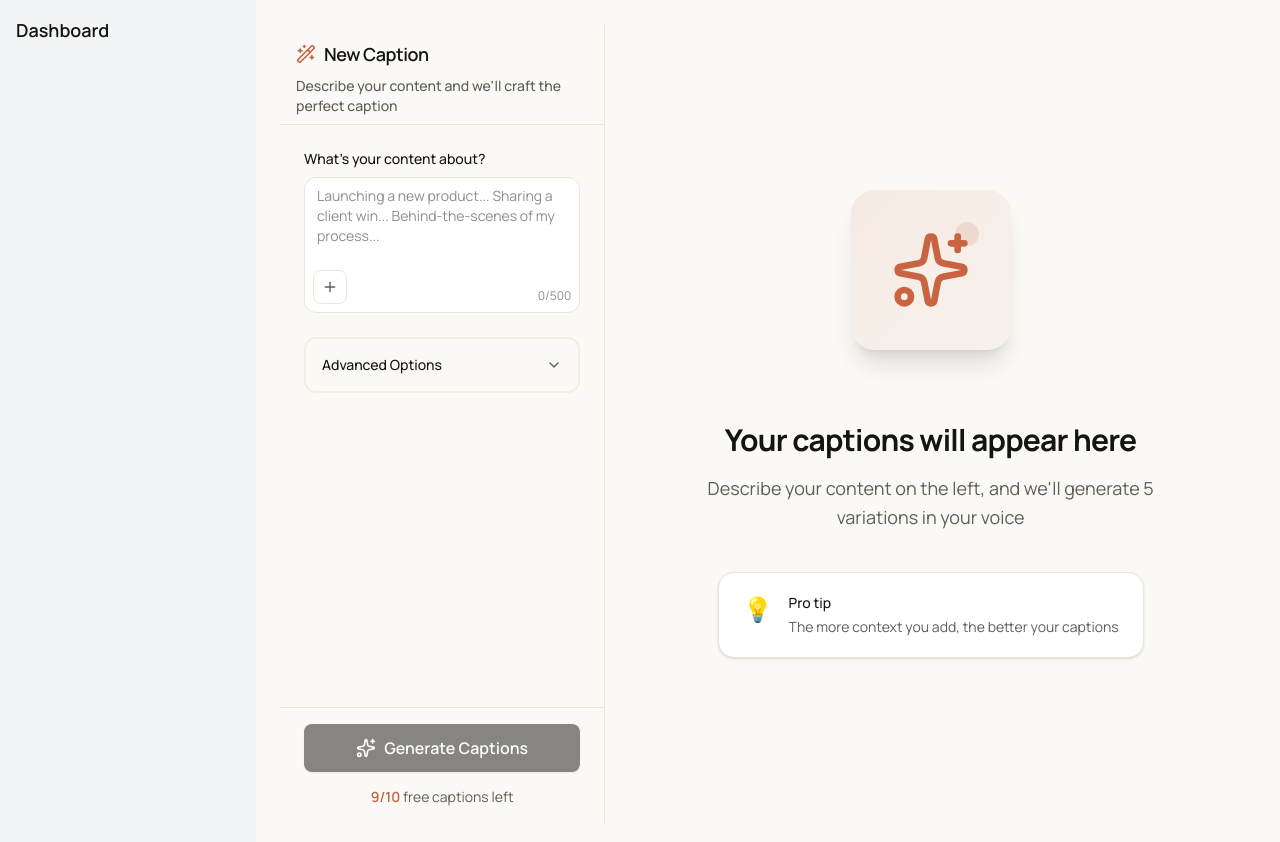
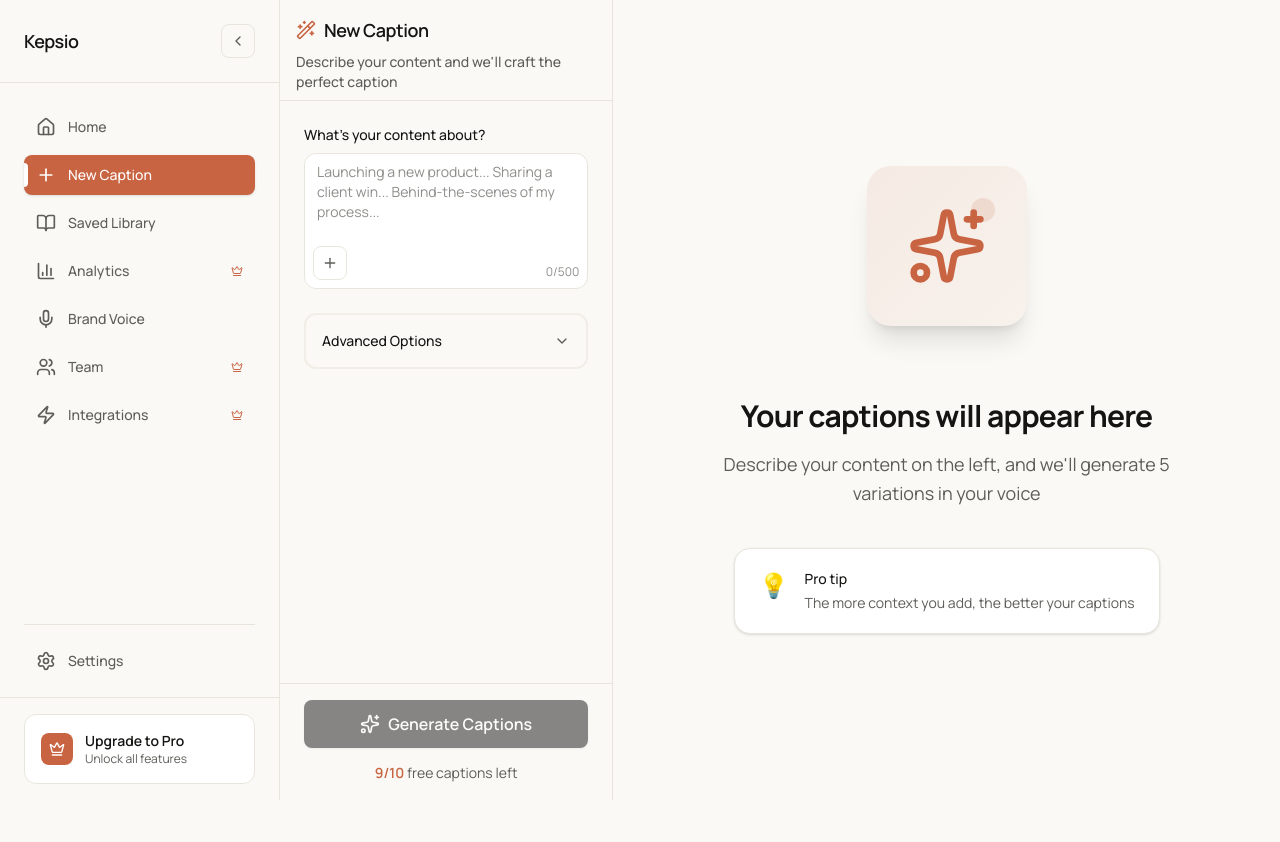
Before and after one commit to uxfris/kepsio, a Next.js app: page /generate in a window 1280 px wide. Shown: the top 842 px of the page. After the commit the page ends 800 px from the top, so only its background shows below. Built offline with nearby package versions, Linux system fonts and the light colour scheme.

Commit message:
add sidebar

```diff
--- a/app/(dashboard)/layout.tsx
+++ b/app/(dashboard)/layout.tsx
@@ -1,20 +1,47 @@
-import { ReactNode } from "react";
+"use client";
+
+import { ReactNode, useState, useEffect } from "react";
+import Sidebar from "../../components/dashboard/sidebar";
 
 interface DashboardLayoutProps {
   children: ReactNode;
 }
 
 export default function DashboardLayout({ children }: DashboardLayoutProps) {
+  const [sidebarOpen, setSidebarOpen] = useState(true);
+
+  // Handle responsive behavior
+  useEffect(() => {
+    const handleResize = () => {
+      if (window.innerWidth < 1024) {
+        setSidebarOpen(false);
+      } else {
+        setSidebarOpen(true);
+      }
+    };
+
+    // Set initial state
+    handleResize();
+
+    window.addEventListener("resize", handleResize);
+    return () => window.removeEventListener("resize", handleResize);
+  }, []);
+
+  const toggleSidebar = () => {
+    setSidebarOpen(!sidebarOpen);
+  };
+
   return (
     <div className="min-h-screen flex">
-      {/* Sidebar component will be added here */}
-      <aside className="w-64 bg-gray-100">
-        <div className="p-4">
-          <h2 className="text-lg font-semibold">Dashboard</h2>
-        </div>
-      </aside>
+      <Sidebar isOpen={sidebarOpen} onToggle={toggleSidebar} />
 
-      <main className="flex-1 p-6">{children}</main>
+      <main
+        className={`flex-1 transition-all duration-300 bg-surface ${
+          sidebarOpen ? "lg:ml-0" : "lg:ml-0"
+        }`}
+      >
+        {children}
+      </main>
     </div>
   );
 }
--- a/components/dashboard/sidebar.tsx
+++ b/components/dashboard/sidebar.tsx
@@ -1,39 +1,219 @@
+"use client";
+
 import Link from "next/link";
 import { usePathname } from "next/navigation";
+import { motion, AnimatePresence } from "framer-motion";
+import {
+  Home,
+  Plus,
+  BookOpen,
+  BarChart3,
+  Mic,
+  Users,
+  Zap,
+  Settings,
+  ChevronLeft,
+  ChevronRight,
+  Crown,
+} from "lucide-react";
+import { useState } from "react";
+
+interface SidebarProps {
+  isOpen: boolean;
+  onToggle: () => void;
+}
 
 const navigation = [
-  { name: "Dashboard", href: "/dashboard" },
-  { name: "Generate", href: "/generate" },
-  { name: "Library", href: "/library" },
-  { name: "Settings", href: "/settings" },
+  { name: "Home", href: "/dashboard", icon: Home },
+  { name: "New Caption", href: "/generate", icon: Plus },
+  { name: "Saved Library", href: "/library", icon: BookOpen },
+  { name: "Analytics", href: "/analytics", icon: BarChart3, isPro: true },
+  { name: "Brand Voice", href: "/brand-voice", icon: Mic },
+  { name: "Team", href: "/team", icon: Users, isPro: true },
+  { name: "Integrations", href: "/integrations", icon: Zap, isPro: true },
 ];
 
-export default function Sidebar() {
+const settingsNavigation = [
+  { name: "Settings", href: "/settings", icon: Settings },
+];
+
+export default function Sidebar({ isOpen, onToggle }: SidebarProps) {
   const pathname = usePathname();
 
-  return (
-    <aside className="w-64 bg-gray-100 min-h-screen">
-      <div className="p-4">
-        <h2 className="text-lg font-semibold mb-6">Kepsio</h2>
-        <nav className="space-y-2">
-          {navigation.map((item) => {
+  const MenuItem = ({
+    item,
+    isCollapsed,
+  }: {
+    item: any;
+    isCollapsed: boolean;
+  }) => {
     const isActive = pathname === item.href;
+    const Icon = item.icon;
+
     return (
       <Link
-                key={item.name}
         href={item.href}
-                className={`block px-3 py-2 rounded-md text-sm font-medium ${
+        className={`group relative flex items-center px-3 py-2.5 text-sm font-medium rounded-lg transition-all duration-200 ${
           isActive
-                    ? "bg-gray-200 text-gray-900"
-                    : "text-gray-600 hover:bg-gray-200 hover:text-gray-900"
+            ? "bg-accent text-white shadow-sm"
+            : "text-text-body hover:bg-section-light hover:text-primary"
+        } ${isCollapsed ? "justify-center" : ""}`}
+      >
+        <Icon className={`h-5 w-5 ${isCollapsed ? "" : "mr-3"} shrink-0`} />
+        {!isCollapsed && <span className="truncate">{item.name}</span>}
+        {item.isPro && !isCollapsed && (
+          <Crown className="h-3 w-3 ml-auto text-accent" />
+        )}
+        {item.isPro && isCollapsed && (
+          <div className="absolute -top-1 -right-1">
+            <Crown className="h-3 w-3 text-accent" />
+          </div>
+        )}
+        {!isCollapsed && (
+          <div
+            className={`absolute left-0 top-1/2 -translate-y-1/2 w-1 h-6 rounded-r-full transition-all duration-200 ${
+              isActive ? "bg-white" : "bg-transparent"
+            }`}
+          />
+        )}
+      </Link>
+    );
+  };
+
+  return (
+    <>
+      {/* Mobile overlay */}
+      <AnimatePresence>
+        {isOpen && (
+          <motion.div
+            initial={{ opacity: 0 }}
+            animate={{ opacity: 1 }}
+            exit={{ opacity: 0 }}
+            className="fixed inset-0 bg-black/20 backdrop-blur-sm z-40 lg:hidden"
+            onClick={onToggle}
+          />
+        )}
+      </AnimatePresence>
+
+      {/* Sidebar */}
+      <motion.aside
+        initial={false}
+        animate={{
+          width: isOpen ? 280 : 80,
+          x: 0,
+        }}
+        transition={{
+          duration: 0.3,
+          ease: [0.4, 0, 0.2, 1],
+        }}
+        className={`min-h-screen fixed left-0 top-0 h-full bg-section border-r border-border z-50 flex flex-col ${
+          isOpen ? "lg:relative" : "lg:relative"
         }`}
       >
-                {item.name}
-              </Link>
-            );
-          })}
+        {/* Header */}
+        <div className="flex items-center justify-between p-6 border-b border-border bg-section">
+          <AnimatePresence mode="wait">
+            {isOpen ? (
+              <motion.div
+                key="expanded"
+                initial={{ opacity: 0, x: -10 }}
+                animate={{ opacity: 1, x: 0 }}
+                exit={{ opacity: 0, x: -10 }}
+                transition={{ duration: 0.2 }}
+                className="flex items-center"
+              >
+                <h2 className="text-lg font-semibold text-primary tracking-tight">
+                  Kepsio
+                </h2>
+              </motion.div>
+            ) : (
+              <motion.div
+                key="collapsed"
+                initial={{ opacity: 0, x: -10 }}
+                animate={{ opacity: 1, x: 0 }}
+                exit={{ opacity: 0, x: -10 }}
+                transition={{ duration: 0.2 }}
+                className="flex items-center justify-center w-full"
+              >
+                <div className="w-8 h-8 bg-accent rounded-lg flex items-center justify-center">
+                  <span className="text-white font-bold text-sm">K</span>
+                </div>
+              </motion.div>
+            )}
+          </AnimatePresence>
+
+          <button
+            onClick={onToggle}
+            className="p-2 rounded-lg hover:bg-section-light transition-colors duration-200 border border-border group"
+          >
+            {isOpen ? (
+              <ChevronLeft className="h-4 w-4 text-text-body" />
+            ) : (
+              <ChevronRight className="h-4 w-4 text-text-body" />
+            )}
+          </button>
+        </div>
+
+        {/* Navigation */}
+        <nav className="flex-1 px-6 py-6 space-y-2">
+          {navigation.map((item) => (
+            <MenuItem key={item.name} item={item} isCollapsed={!isOpen} />
+          ))}
         </nav>
+
+        {/* Divider */}
+        <div className="px-6">
+          <div className="h-px bg-border" />
         </div>
-    </aside>
+
+        {/* Settings */}
+        <div className="px-6 py-4 space-y-2">
+          {settingsNavigation.map((item) => (
+            <MenuItem key={item.name} item={item} isCollapsed={!isOpen} />
+          ))}
+        </div>
+
+        {/* Pro Badge */}
+        <div className="px-6 py-4 border-t border-border">
+          <AnimatePresence>
+            {isOpen ? (
+              <motion.div
+                initial={{ opacity: 0, y: 10 }}
+                animate={{ opacity: 1, y: 0 }}
+                exit={{ opacity: 0, y: 10 }}
+                transition={{ duration: 0.2 }}
+                className="bg-surface rounded-xl border border-border p-4"
+              >
+                <div className="flex items-center space-x-3">
+                  <div className="w-8 h-8 bg-accent rounded-lg flex items-center justify-center">
+                    <Crown className="h-4 w-4 text-white" />
+                  </div>
+                  <div>
+                    <p className="text-sm font-semibold text-primary">
+                      Upgrade to Pro
+                    </p>
+                    <p className="text-xs text-text-body">
+                      Unlock all features
+                    </p>
+                  </div>
+                </div>
+              </motion.div>
+            ) : (
+              <motion.div
+                initial={{ opacity: 0, scale: 0.8 }}
+                animate={{ opacity: 1, scale: 1 }}
+                exit={{ opacity: 0, scale: 0.8 }}
+                transition={{ duration: 0.2 }}
+                className="flex justify-center"
+              >
+                <div className="w-10 h-10 bg-accent rounded-lg flex items-center justify-center border border-border">
+                  <Crown className="h-5 w-5 text-white" />
+                </div>
+              </motion.div>
+            )}
+          </AnimatePresence>
+        </div>
+      </motion.aside>
+    </>
   );
 }
```
Lines whose indentation alone changed are shown as unchanged.
